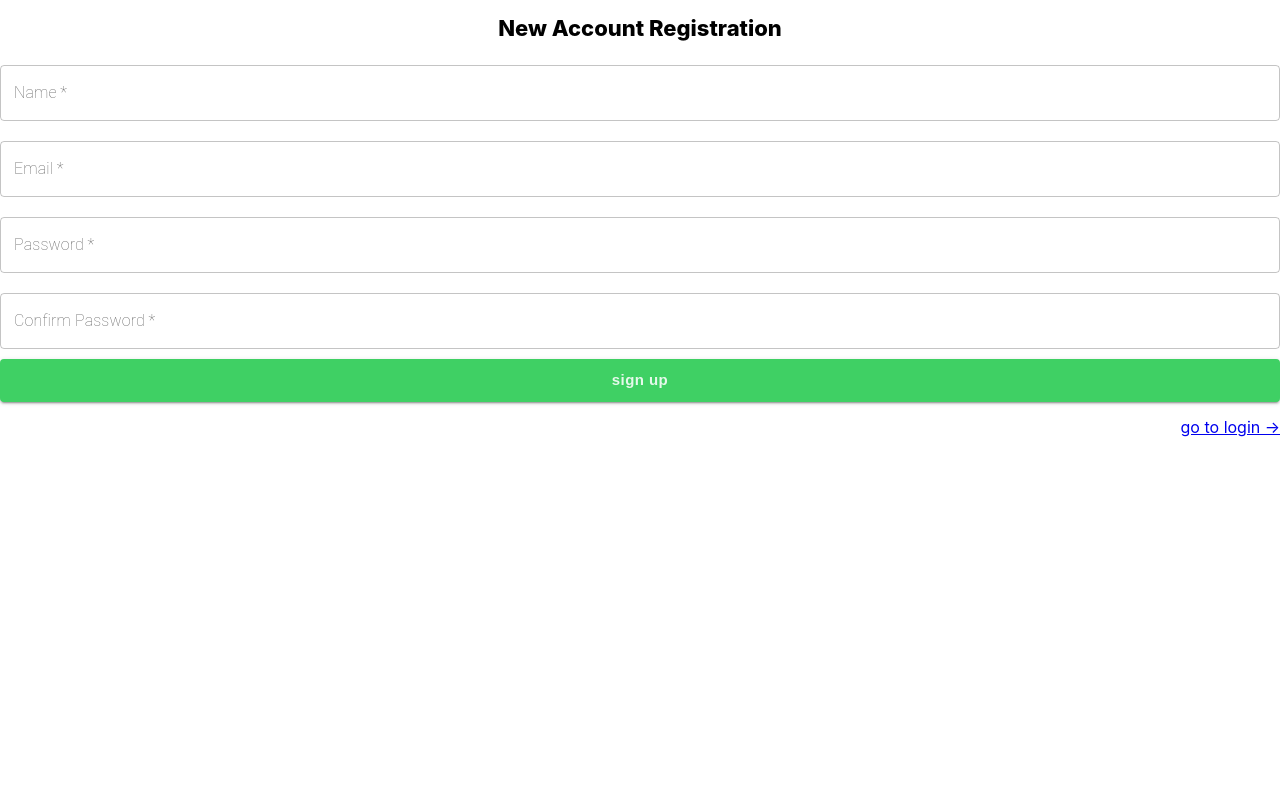
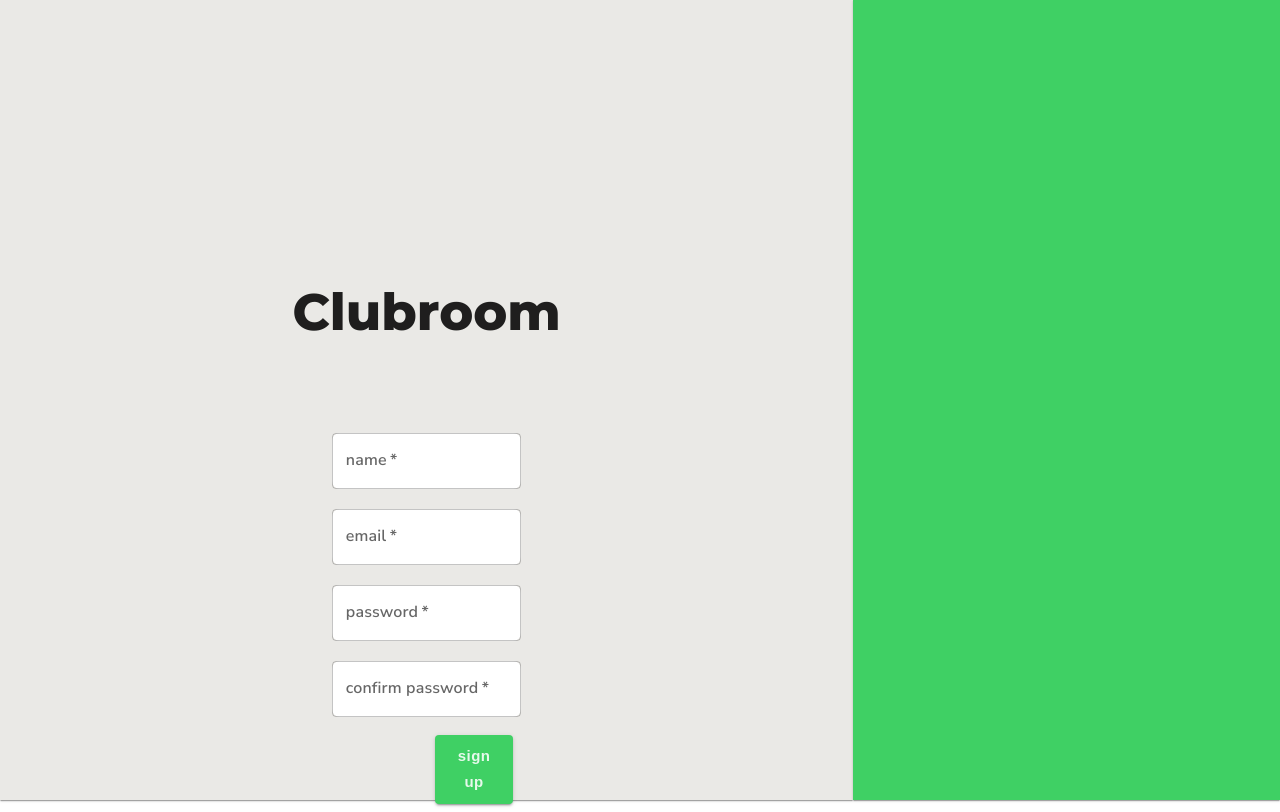
Before and after one commit to Reucherian/clubroom, a React (Create React App) app: page /signup in a window 1280 px wide. Built offline with nearby package versions, Linux system fonts and the light colour scheme; no server answers; what aws-amplify would draw is missing.

Commit message:
signup page updates

```diff
--- a/src/components/signUp.js
+++ b/src/components/signUp.js
@@ -1,8 +1,12 @@
 import React from "react";
-import { TextField, styled, Button, CircularProgress } from "@mui/material";
+import { Grid, Paper, TextField, styled, Button, CircularProgress,  Container } from "@mui/material";
 import { useInput } from "./../utils/forms";
 import { Auth } from "aws-amplify";
 import { Link, useNavigate } from "react-router-dom";
+import ClubRoomTitle from "./clubRoomTitle";
+
+
+
 
 const Field = styled(TextField)({
   margin: "10px 0",
@@ -51,27 +55,130 @@ const Signup = () => {
     setLoading(false);
   };
 
+//   return (
+//     <form
+//       style={{
+//         display: "flex",
+//         flexDirection: "column",
+//         justifyContent: "space-between",
+//       }}
+//       onSubmit={handleSignUp}
+//     >
+//       <h1 style={{ fontSize: "22px", fontWeight: 800 }}>
+//         {" "}
+//         New Account Registration
+//       </h1>
+//       <Field label="Name" {...bindName} />
+//       <Field label="Email" {...bindEmail} type="email" />
+//       <Field label="Password" type="password" {...bindPassword} />
+//       <Field
+//         label="Confirm Password"
+//         type="password"
+//         {...bindConfirmPassword}
+//       />
+//       <Button
+//         variant="contained"
+//         color="primary"
+//         size="large"
+//         type="submit"
+//         disabled={loading}
+//       >
+//         {loading && <CircularProgress size={20} style={{ marginRight: 20 }} />}
+//         Sign Up
+//       </Button>
+//       <DLink to="/signin">go to login &rarr;</DLink>
+//     </form>
+//   );
+
 return (
-    <form
+<Grid container>
+<Grid item md={8}>
+  <Paper
+    style={{
+      background: "#EAE9E6",
+      height: "100vh",
+      position: "relative",
+      zIndex: 0,
+    }}
+    square
+  >
+    <Grid container sx={{ paddingTop: 35 }}>
+
+      <Grid item md={4}>
+      </Grid>
+      <Grid item md={4}>
+        <ClubRoomTitle />
+        <form onSubmit={handleSignUp}>
+          <Grid container>
+            <Grid item md={2}></Grid>
+            <Grid item md={8}>
+              <Grid
+                container
+                style={{
+                  display: "flex",
+                  flexDirection: "column",
+                  justifyContent: "space-between",
+                  paddingTop: 80,
+                }}
+              >
+                <Field
+                  label={name=== "" ? "name": ""}
+                  type="name"
+                  {...bindName}
+                  inputProps={{ style: {background: "white", borderRadius: 8, fontFamily: "Nunito Sans", fontSize: '1rem'} }}
+                  InputLabelProps={{shrink: false, style:{fontFamily: "Nunito Sans", fontSize: '1rem'}}}
+                />
+                <Field label={email=== "" ? "email": ""} {...bindEmail} type="text" inputProps={{ style: {background: "white", borderRadius: 8, fontFamily: "Nunito Sans", fontSize: '1rem'} }} InputLabelProps={{shrink: false, style:{fontFamily: "Nunito Sans", fontSize: '1rem'}}}/>
+                <Field
+                  label={password=== "" ? "password": ""}
+                  type="password"
+                  {...bindPassword}
+                  inputProps={{ style: {background: "white", borderRadius: 8, fontFamily: "Nunito Sans", fontSize: '1rem'} }}
+                  InputLabelProps={{shrink: false, style:{fontFamily: "Nunito Sans", fontSize: '1rem'}}}
+                />
+                <Field
+                  label={confirmPassword=== "" ? "confirm password": ""}
+                  type="password"
+                  {...bindConfirmPassword}
+                  inputProps={{ style: {background: "white", borderRadius: 8, fontFamily: "Nunito Sans", fontSize: '1rem'} }}
+                  InputLabelProps={{shrink: false, style:{fontFamily: "Nunito Sans", fontSize: '1rem'}}}
+                />
+                <Grid container>
+                  <Grid
+                    item
+                    md={6}
                     style={{
                       display: "flex",
                       flexDirection: "column",
                       justifyContent: "space-between",
                     }}
-      onSubmit={handleSignUp}
+                    sx={{ p: 1 }}
                   >
-      <h1 style={{ fontSize: "22px", fontWeight: 800 }}>
-        {" "}
-        New Account Registration
-      </h1>
-      <Field label="Name" {...bindName} />
-      <Field label="Email" {...bindEmail} type="email" />
-      <Field label="Password" type="password" {...bindPassword} />
-      <Field
-        label="Confirm Password"
-        type="password"
-        {...bindConfirmPassword}
+                    {/* <Button
+                      variant="contained"
+                      color="secondary"
+                      type="submit"
+                      disabled={loading}
+                    >
+                      {loading && (
+                        <CircularProgress
+                          size={20}
+                          style={{ marginRight: 20 }}
                         />
+                      )}
+                      Login
+                    </Button> */}
+                  </Grid>
+                  <Grid
+                    item
+                    md={6}
+                    style={{
+                      display: "flex",
+                      flexDirection: "column",
+                      justifyContent: "space-between",
+                    }}
+                    sx={{ p: 1 }}
+                  >
                         <Button
                                 variant="contained"
                                 color="primary"
@@ -82,9 +189,35 @@ const Signup = () => {
                                 {loading && <CircularProgress size={20} style={{ marginRight: 20 }} />}
                                 Sign Up
                             </Button>
-      <DLink to="/signin">go to login &rarr;</DLink>
+
+                          {/* <DLink to="/signin">login page</DLink> */}
+
+                  </Grid>
+                </Grid>
+                <Grid item md={2}></Grid>
+              </Grid>
+            </Grid>
+          </Grid>
         </form>
+      </Grid>
+      <Grid item md={4}></Grid>
+    </Grid>
+  </Paper>
+</Grid>
+<Grid item md={4}>
+  <Paper
+    style={{
+      background: "#3FD064",
+      height: "100vh",
+      position: "relative",
+      zIndex: 0,
+    }}
+    square
+  ></Paper>
+</Grid>
+</Grid>
 );
+
 };
 
 export default Signup;
```
Lines whose indentation alone changed are shown as unchanged.
